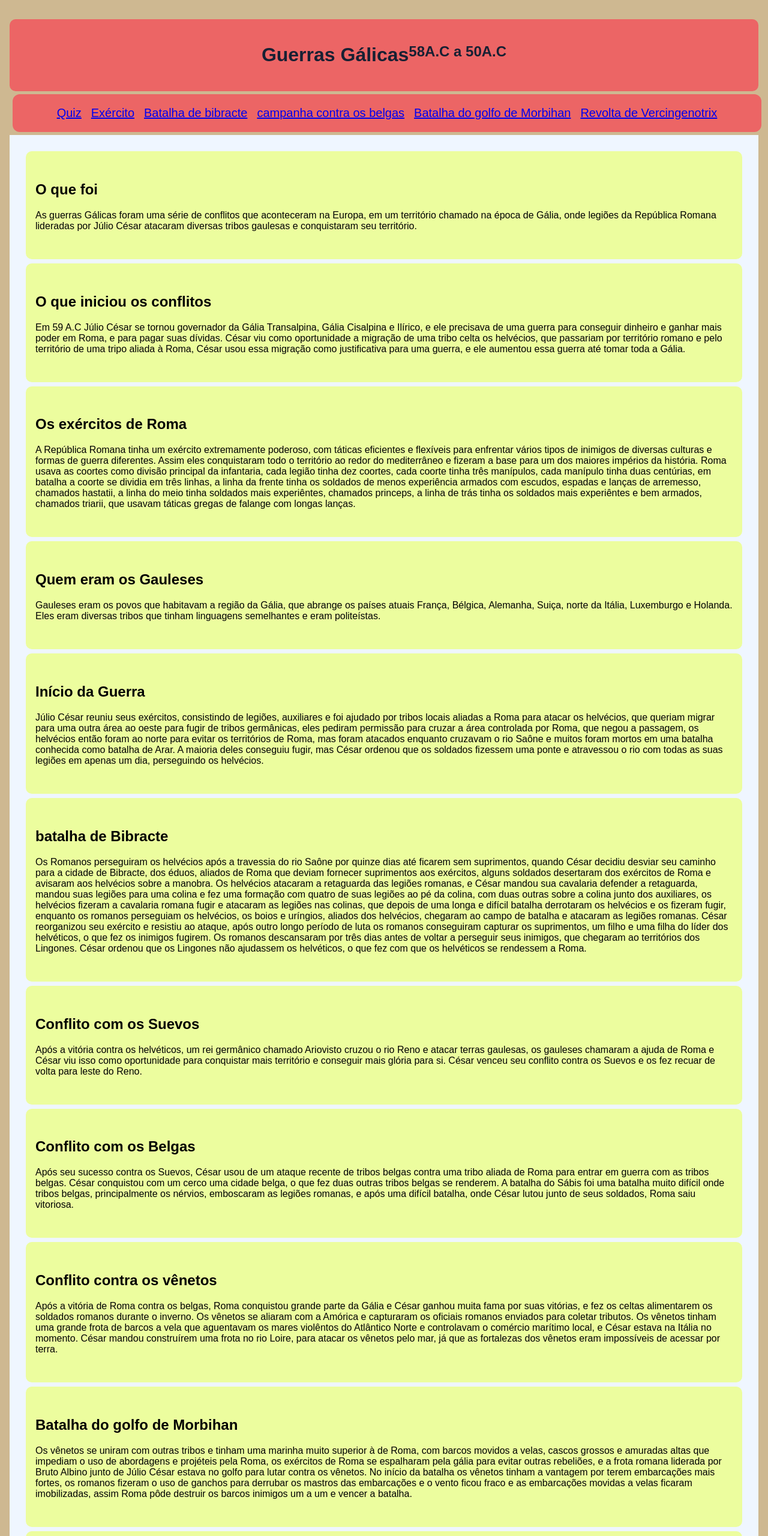
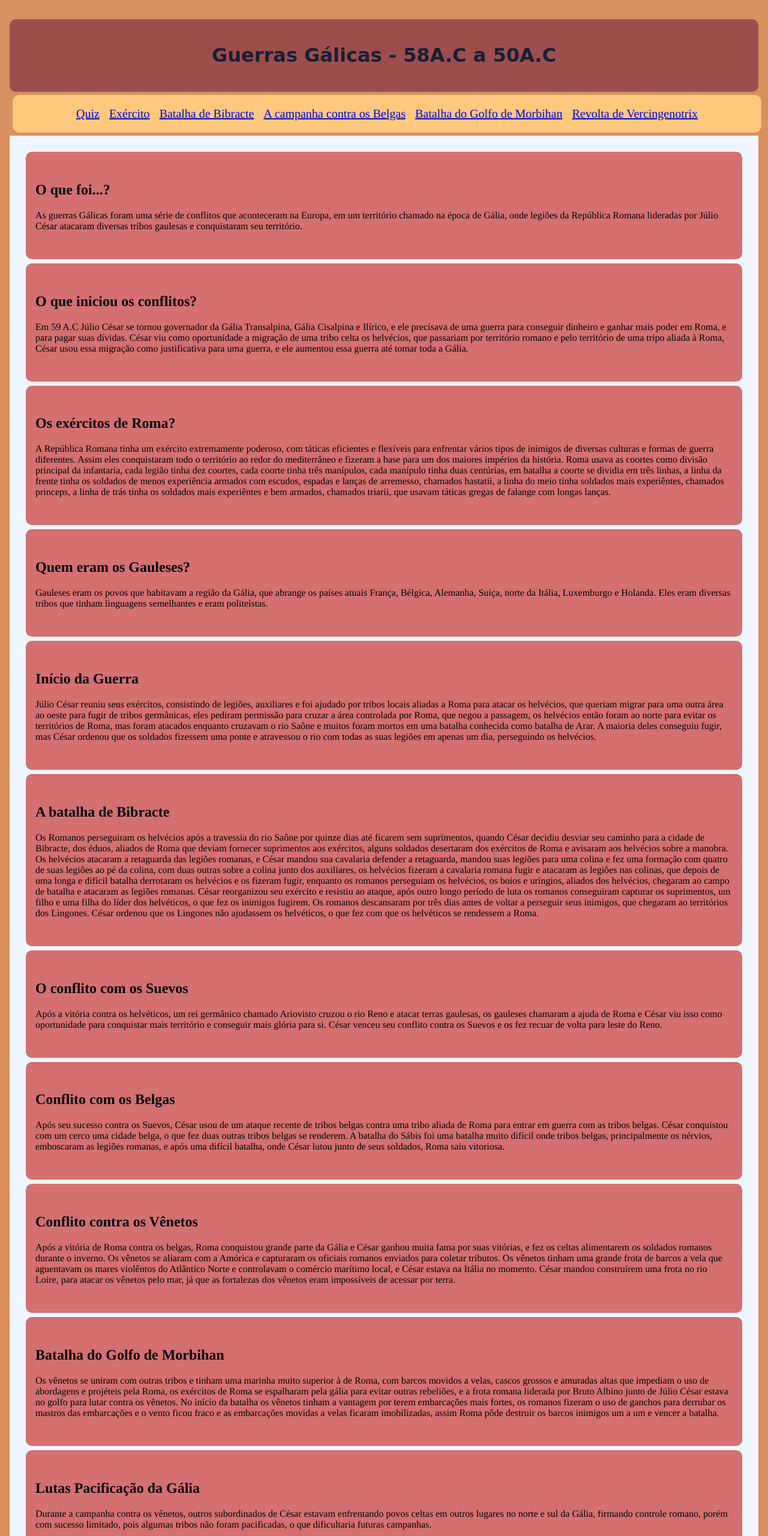
Before and after one commit to Billkermantheengineer/Formul-rio_PW, a plain HTML site: page index.html in a window 1280 px wide. Shown: the top 2560 px of the page at 60% size. Drawn offline with Linux system fonts and the light colour scheme.

Commit message:
alterou as cores e outros parâmetros para final

```diff
--- a/index.html
+++ b/index.html
@@ -8,8 +8,7 @@
 </head>
 <body>
     <header id="A1">
-        <h1>Guerras Gálicas</h1>
-        <h2>58A.C a 50A.C</h2>
+        <h1>Guerras Gálicas - 58A.C a 50A.C </h1>
     </header>
 
     <nav>
@@ -23,15 +22,15 @@
         </li>
 
         <li>
-            <a href="#Batalha de Bibracte">Batalha de bibracte</a>
+            <a href="#Batalha de Bibracte">Batalha de Bibracte</a>
         </li>
 
         <li>
-            <a href="#Belgas">campanha contra os belgas</a>
+            <a href="#Belgas">A campanha contra os Belgas</a>
         </li>
 
         <li>
-            <a href="#Morbihan">Batalha do golfo de Morbihan</a>
+            <a href="#Morbihan">Batalha do Golfo de Morbihan</a>
         </li>
 
         <li>
@@ -43,13 +42,13 @@
 
     <main id="M1">
         <div class="principal">
-            <h2>O que foi</h2>
+            <h2>O que foi...?</h2>
             <p>As guerras Gálicas foram uma série de conflitos que aconteceram na Europa, em um território chamado na época de Gália, onde legiões da República Romana lideradas por Júlio César atacaram diversas tribos gaulesas e conquistaram seu território.</p>
         </div>
 
         <div class="principal">
             <h2>
-                O que iniciou os conflitos
+                O que iniciou os conflitos?
             </h2>
             <p>
                 Em 59 A.C Júlio César se tornou governador da Gália Transalpina, Gália Cisalpina e Ilírico, e ele precisava de uma guerra para conseguir dinheiro e ganhar mais poder em Roma, e para pagar suas dívidas. César viu como oportunidade a migração de uma tribo celta os helvécios, que passariam por território romano e pelo território de uma tripo aliada à Roma, César usou essa migração como justificativa para uma guerra, e ele aumentou essa guerra até tomar toda a Gália.
@@ -57,13 +56,13 @@
         </div>
 
         <div class="principal" id="Exército">
-            <h2>Os exércitos de Roma</h2>
+            <h2>Os exércitos de Roma?</h2>
             <p>A República Romana tinha um exército extremamente poderoso, com táticas eficientes e flexíveis para enfrentar vários tipos de inimigos de diversas culturas e formas de guerra diferentes. Assim eles conquistaram todo o território ao redor do mediterrâneo e fizeram a base para um dos maiores impérios da história. Roma usava as coortes como divisão principal da infantaria, cada legião tinha dez coortes, cada coorte tinha três manípulos, cada manípulo tinha duas centúrias, em batalha a coorte se dividia em três linhas, a linha da frente tinha os soldados de menos experiência armados com escudos, espadas e lanças de arremesso, chamados hastatii, a linha do meio tinha soldados mais experiêntes, chamados princeps, a linha de trás tinha os soldados mais experiêntes e bem armados, chamados triarii, que usavam táticas gregas de falange com longas lanças.
             </p>
         </div>
 
         <div class="principal">
-            <h2>Quem eram os Gauleses</h2>
+            <h2>Quem eram os Gauleses?</h2>
             <p>Gauleses eram os povos que habitavam a região da Gália, que abrange os países atuais França, Bélgica, Alemanha, Suiça, norte da Itália, Luxemburgo e Holanda. Eles eram diversas tribos que tinham linguagens semelhantes e eram politeístas.</p>
         </div>
 
@@ -75,13 +74,13 @@
         </div>
 
         <div class="principal" id="Batalha de Bibracte">
-            <h2>batalha de Bibracte</h2>
+            <h2>A batalha de Bibracte</h2>
             <p>Os Romanos perseguiram os helvécios após a travessia do rio Saône por quinze dias até ficarem sem suprimentos, quando César decidiu desviar seu caminho para a cidade de Bibracte, dos éduos, aliados de Roma que deviam fornecer suprimentos aos exércitos, alguns soldados desertaram dos exércitos de Roma e avisaram aos helvécios sobre a manobra. Os helvécios atacaram a retaguarda das legiões romanas, e César mandou sua cavalaria defender a retaguarda, mandou suas legiões para uma colina e fez uma formação com quatro de suas legiões ao pé da colina, com duas outras sobre a colina junto dos auxiliares, os helvécios fizeram a cavalaria romana fugir e atacaram as legiões nas colinas, que depois de uma longa e difícil batalha derrotaram os helvécios e os fizeram fugir, enquanto os romanos perseguiam os helvécios, os boios e uríngios, aliados dos helvécios, chegaram ao campo de batalha e atacaram as legiões romanas. César reorganizou seu exército e resistiu ao ataque, após outro longo período de luta os romanos conseguiram capturar os suprimentos, um filho e uma filha do líder dos helvéticos, o que fez os inimigos fugirem. Os romanos descansaram por três dias antes de voltar a perseguir seus inimigos, que chegaram ao territórios dos Lingones. César ordenou que os Lingones não ajudassem os helvéticos, o que fez com que os helvéticos se rendessem a Roma.</p>
         </div>
 
         <div class="principal">
             <h2>
-                Conflito com os Suevos
+                O conflito com os Suevos
             </h2>
             <p>
                 Após a vitória contra os helvéticos, um rei germânico chamado Ariovisto cruzou o rio Reno e atacar terras gaulesas, os gauleses chamaram a ajuda de Roma e César viu isso como oportunidade para conquistar mais território e conseguir mais glória para si. César venceu seu conflito contra os Suevos e os fez recuar de volta para leste do Reno.
@@ -94,19 +93,19 @@
         </div>
 
         <div class="principal">
-            <h2>Conflito contra os vênetos</h2>
+            <h2>Conflito contra os Vênetos</h2>
             <p>
                 Após a vitória de Roma contra os belgas, Roma conquistou grande parte da Gália e César ganhou muita fama por suas vitórias, e fez os celtas alimentarem os soldados romanos durante o inverno. Os vênetos se aliaram com a Amórica e capturaram os oficiais romanos enviados para coletar tributos. Os vênetos tinham uma grande frota de barcos a vela que aguentavam os mares violêntos do Atlântico Norte e controlavam o comércio marítimo local, e César estava na Itália no momento. César mandou construírem uma frota no rio Loire, para atacar os vênetos pelo mar, já que as fortalezas dos vênetos eram impossíveis de acessar por terra.
             </p>
         </div>
 
         <div class="principal" id="Morbihan">
-            <h2>Batalha do golfo de Morbihan</h2>
+            <h2>Batalha do Golfo de Morbihan</h2>
             <p>Os vênetos se uniram com outras tribos e tinham uma marinha muito superior à de Roma, com barcos movidos a velas, cascos grossos e amuradas altas que impediam o uso de abordagens e projéteis pela Roma, os exércitos de Roma se espalharam pela gália para evitar outras rebeliões, e a frota romana liderada por Bruto Albino junto de Júlio César estava no golfo para lutar contra os vênetos. No início da batalha os vênetos tinham a vantagem por terem embarcações mais fortes, os romanos fizeram o uso de ganchos para derrubar os mastros das embarcações e o vento ficou fraco e as embarcações movidas a velas ficaram imobilizadas, assim Roma pôde destruir os barcos inimigos um a um e vencer a batalha.</p>
         </div>
 
         <div class="principal">
-            <h2>lutas pacificação da Gália</h2>
+            <h2>Lutas Pacificação da Gália</h2>
             <p>
                 Durante a campanha contra os vênetos, outros subordinados de César estavam enfrentando povos celtas em outros lugares no norte e sul da Gália, firmando controle romano, porém com sucesso limitado, pois algumas tribos não foram pacificadas, o que dificultaria futuras campanhas.
             </p>
@@ -140,14 +139,18 @@
         </div>
 
     </main>
-
+<center>
     <footer>
-        <p>fontes:</p>
+    <center>
+        <p>
+    Fontes dos textos:</p>
         <p><a href="http://historycrunch.com/gallic-wars-caesars-conquests/">historycrunch.com</a></p>
         <p><a href="http://www.historyandculture.org/historic-timelines/ancient-rome-timeline/roman-republic-timeline/gallic-war">historyandculture.org</a></p>
         <p><a href="http://humanconflicts.org/conflict/gallic-wars">humanconflicts.org</a></p>
         <p><a href="http://en.wikipedia.org/wiki/Gallic_Wars">wikipedia.org</a></p>
+    </center>
     </footer>
+</center>
 
 </body>
 </html>
--- a/style.css
+++ b/style.css
@@ -5,14 +5,14 @@
 body {
     margin: 0 auto;
     padding: 32px 16px;
-    font-family: Arial, Helvetica, sans-serif;
-    background: #ceb891;
+    font-family: "Times", "Times New Roman", "Georgia", serif;
+    background: #da8f5e;
     color: #000000;
 }
 
 .principal{
     padding: 30px 16px;
-    background-color: rgb(236, 253, 158);
+    background-color: #d47070;
     border-radius: 10px;
     margin: 7px;
 }
@@ -24,16 +24,17 @@ body {
 
 header {
     display: flex;
-    background-color: #ec6565;
+    background-color: #9e4d4d;
     justify-content: center;
     color:#172033;
     border-radius: 10px;
     padding: 20px;
+    font-family: cursive;
 }
 
 nav{
-    background-color: #ec6565;
-    color:#9c5098;
+    background-color: #FFC87C;
+    color:#555edf;
     font-size: 20px;
     min-height: 60px;
     width: 100%;
@@ -108,7 +109,7 @@ button {
     border-radius: 9px;
 
     background: #88ff7d;
-    color: white;
+    color: black;
 
     font-size: 15px;
     font-weight: 700;
@@ -117,8 +118,8 @@ button {
 }
 
 button.secondary {
-    background: #9bc7ff;
-    color: #172033;
+    background: #e40e0e;
+    color: black;
 }
 
 button.secondary:hover {
@@ -143,9 +144,11 @@ button.secondary:hover {
 
 footer {
     background: #bfdbfe;
+    border-radius: 25px;
     font-size: 18px;
     padding: 16px;
-    margin: 10px
+    margin: 10px;
+    max-width: fit-content;
 }
 
 @media (max-width: 520px) {
```
Also changed, not shown: quiz.html (+5 -2 lines), 1 other file.
